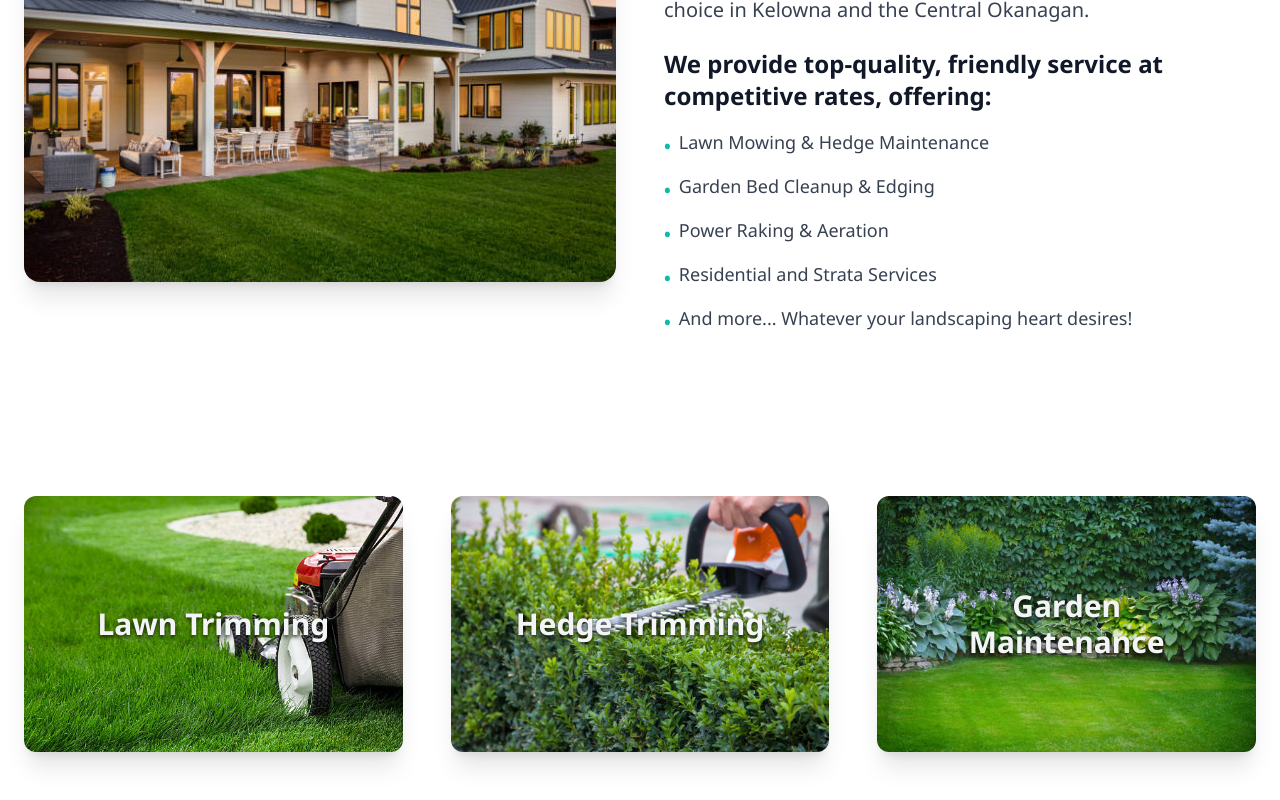
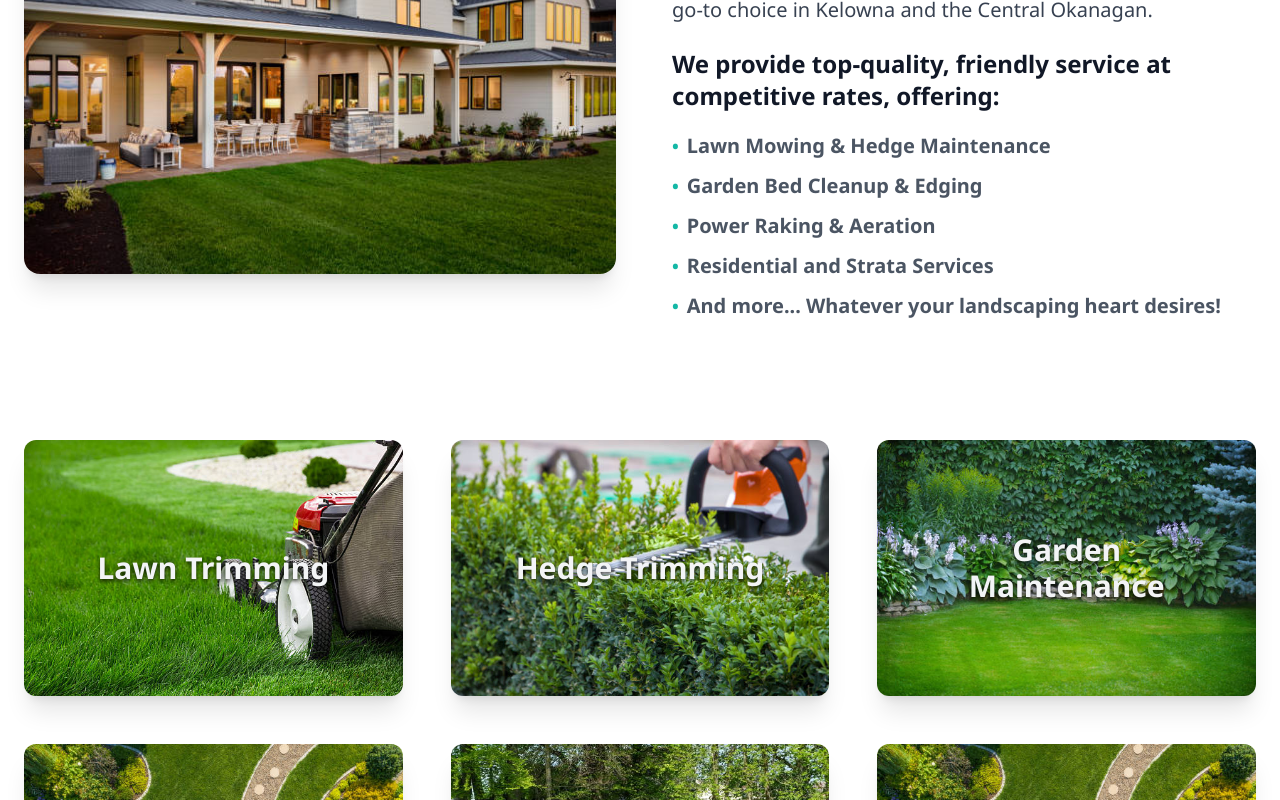
Before and after one commit to jordwan/jordans-lawn-care, a Next.js app: page / in a window 1280 px wide. Shown: the part 300-1100 px from the top of the page. Built offline with nearby package versions, Linux system fonts and the light colour scheme.

Commit message:
lost in code

```diff
--- a/src/components/FourImages.tsx
+++ b/src/components/FourImages.tsx
@@ -64,7 +64,7 @@ export const ImageGrid = () => {
   }, [selectedItem]);
 
   return (
-    <div className="w-full bg-white pt-4 md:pt-20">
+    <div className="w-full bg-white pt-4 md:pt-10">
       <div className="max-w-7xl mx-auto px-6">
         <div className="grid grid-cols-1 sm:grid-cols-2 md:grid-cols-3 gap-6 md:gap-12">
           {GALLERY_ITEMS.map((item, index) => (
--- a/src/components/HeroSection.tsx
+++ b/src/components/HeroSection.tsx
@@ -36,7 +36,7 @@ const HeroImage = () => {
 
 const HeroContent = () => {
   return (
-    <div className="space-y-4 md:space-y-6 max-w-xl">
+    <div className="px-2 space-y-4 md:space-y-6 max-w-xl">
       <div>
         <h1 className="text-5xl md:text-5xl font-black text-gray-900 leading-tight">
           Your Lawn,<br></br> <span className="text-teal-500">Our Passion</span>
@@ -56,14 +56,16 @@ const HeroContent = () => {
           We provide top-quality, friendly service at competitive rates,
           offering:
         </h2>
-        <ul className="space-y-3">
+        <ul className="space-y-2">
           {SERVICES.map((service, index) => (
             <li
               key={index}
               className="flex items-start space-x-2 text-lg text-gray-700"
             >
               <span className="text-teal-500 font-bold mt-1">•</span>
-              <span>{service}</span>
+              <span className="text-xl text-gray-600 font-bold mt-1">
+                {service}
+              </span>
             </li>
           ))}
         </ul>
```
